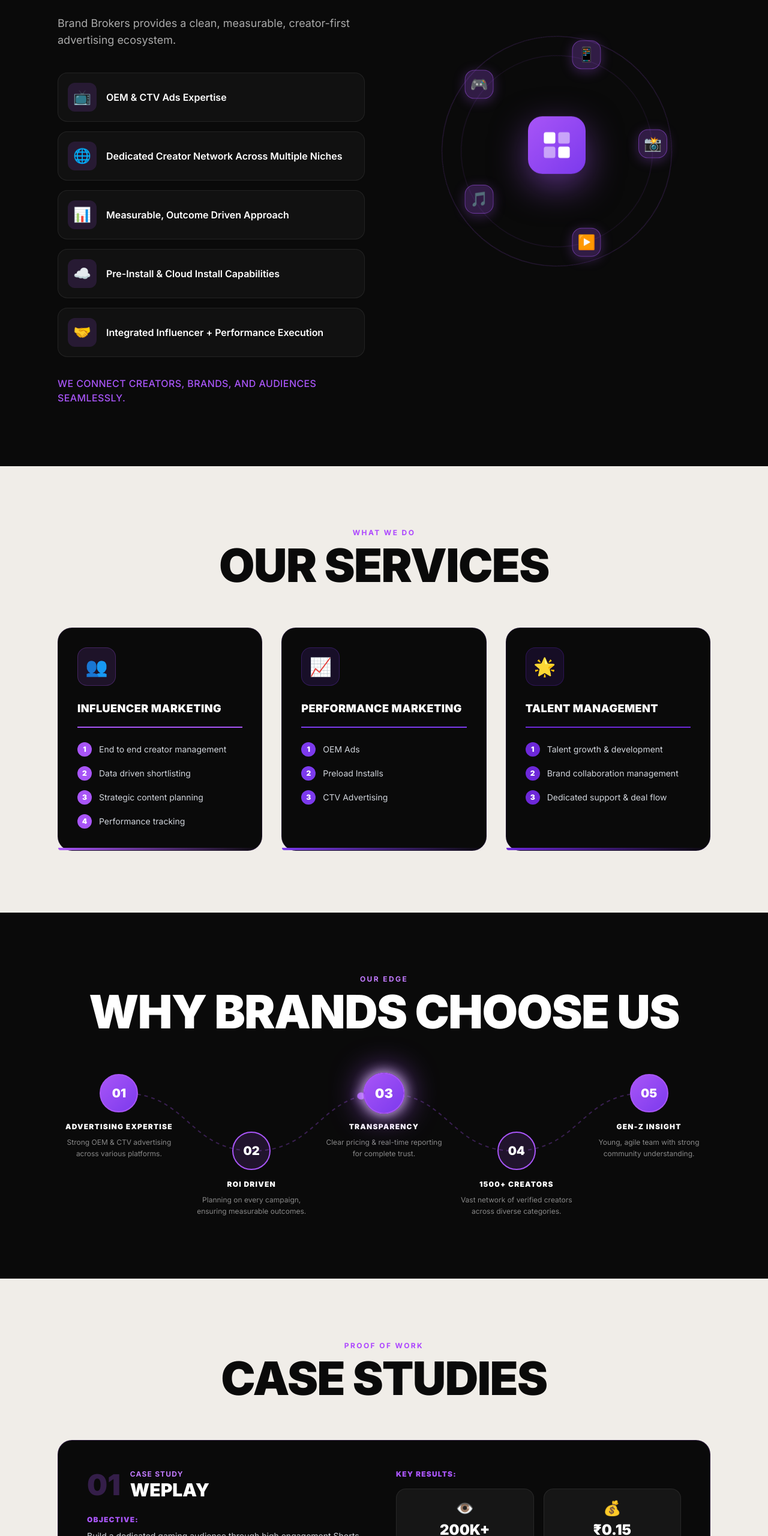
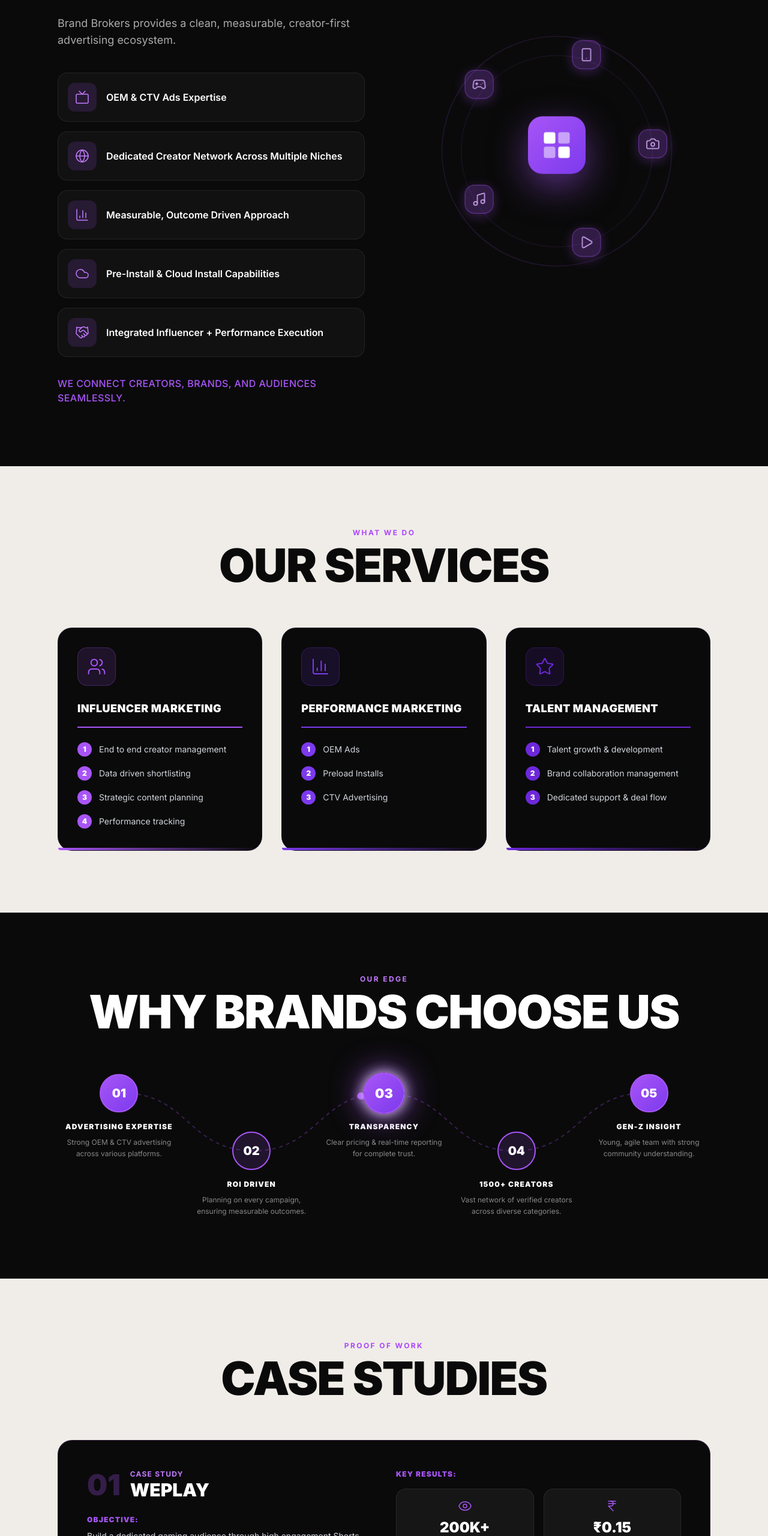
Before and after one commit to mjrajput04/brand-brokers, a Next.js app: page / in a window 1280 px wide. Shown: the part 1837-4397 px from the top of the page at 60% size. Built offline with nearby package versions, Linux system fonts and the light colour scheme.

Commit message:
Refactor components to use Lucide icons instead of emojis for better scalability and consistency

```diff
--- a/components/CaseStudies.tsx
+++ b/components/CaseStudies.tsx
@@ -1,4 +1,6 @@
 "use client";
+
+import { Eye, IndianRupee, ThumbsUp, Download, Star, Mic2 } from "lucide-react";
 
 const cases = [
   {
@@ -7,10 +9,10 @@ const cases = [
     strategy: "Activated top performing gaming channels with relatable short-form content to spark curiosity & maximize reach.",
     execution: ["Multiple creator led short videos", "Audience specific hooks focusing on gameplay experience", "Momentum based posting to maintain buzz"],
     stats: [
-      { value: "200K+", label: "Views", icon: "👁️" },
-      { value: "₹0.15", label: "CPV", icon: "💰" },
-      { value: "20K+", label: "Likes", icon: "👍" },
-      { value: "2K+", label: "Installs", icon: "📲" },
+      { value: "200K+", label: "Views", Icon: Eye },
+      { value: "₹0.15", label: "CPV", Icon: IndianRupee },
+      { value: "20K+", label: "Likes", Icon: ThumbsUp },
+      { value: "2K+", label: "Installs", Icon: Download },
     ],
   },
   {
@@ -19,9 +21,9 @@ const cases = [
     strategy: "Partnered with high-engagement gaming creators to drive credibility & showcase real in-game performance.",
     execution: ["Product-focused short videos & gameplay sequences", "Authentic creator opinions", "Barter collaboration to maximize ROI"],
     stats: [
-      { value: "3.6M+", label: "Views", icon: "👁️" },
-      { value: "200K+", label: "Likes", icon: "👍" },
-      { value: "4", label: "Influencers", icon: "🌟" },
+      { value: "3.6M+", label: "Views", Icon: Eye },
+      { value: "200K+", label: "Likes", Icon: ThumbsUp },
+      { value: "4", label: "Influencers", Icon: Star },
     ],
   },
   {
@@ -30,8 +32,8 @@ const cases = [
     strategy: "Used gaming creators to push Shorts, Reels, Stories, and community posts promoting the podcast.",
     execution: ["Community driven engagement", "Positioning the podcast as a 'must-watch' for gaming enthusiasts transitioning to Web3"],
     stats: [
-      { value: "1M+", label: "Views", icon: "👁️" },
-      { value: "100K+", label: "Podcast Views", icon: "🎙️" },
+      { value: "1M+", label: "Views", Icon: Eye },
+      { value: "100K+", label: "Podcast Views", Icon: Mic2 },
     ],
   },
 ];
@@ -81,7 +83,7 @@ export default function CaseStudies() {
                 <div className="grid grid-cols-2 gap-4">
                   {c.stats.map((s, j) => (
                     <div key={j} className="flex flex-col items-center p-4 rounded-2xl" style={{ background: "rgba(255,255,255,0.05)", border: "1px solid rgba(255,255,255,0.08)" }}>
-                      <span className="text-2xl mb-1">{s.icon}</span>
+                      <s.Icon className="w-6 h-6 mb-2" style={{ color: c.color }} strokeWidth={1.5} />
                       <span className="font-black text-white text-2xl">{s.value}</span>
                       <span className="text-xs mt-1" style={{ color: "#888" }}>{s.label}</span>
                     </div>
--- a/components/Clients.tsx
+++ b/components/Clients.tsx
@@ -1,10 +1,10 @@
 "use client";
 
 const clients = [
-  "🔥 Rooter", "🎮 Gamerji", "📱 Infinix", "📊 IQ Option",
-  "⚔️ Mobile Legends", "🏆 Rooter", "📺 WePlay", "🎯 Indus Battle Royale",
-  "💰 BigCash", "🌟 Samsung", "🎭 STAN", "🤖 MetaSpace",
-  "👑 Jackaroo King", "🎪 MS5",
+  "Rooter", "Gamerji", "Infinix", "IQ Option",
+  "Mobile Legends", "Rooter", "WePlay", "Indus Battle Royale",
+  "BigCash", "Samsung", "STAN", "MetaSpace",
+  "Jackaroo King", "MS5",
 ];
 
 const row2 = [...clients].reverse();
--- a/components/Contact.tsx
+++ b/components/Contact.tsx
@@ -1,5 +1,6 @@
 "use client";
 import { useState } from "react";
+import { Mail, Globe, ArrowRight } from "lucide-react";
 
 export default function Contact() {
   const [copied, setCopied] = useState(false);
@@ -27,7 +28,9 @@ export default function Contact() {
         <div className="grid md:grid-cols-2 gap-6 stagger max-w-2xl mx-auto">
           <div className="reveal card-hover group p-8 rounded-3xl cursor-pointer text-left" style={{ background: "rgba(255,255,255,0.04)", border: "1px solid rgba(168,85,247,0.2)" }} onClick={() => copy("founders@brandbrokers.in")}>
             <div className="flex items-center gap-4 mb-4">
-              <div className="w-12 h-12 rounded-2xl flex items-center justify-center text-2xl" style={{ background: "rgba(168,85,247,0.2)" }}>✉️</div>
+              <div className="w-12 h-12 rounded-2xl flex items-center justify-center" style={{ background: "rgba(168,85,247,0.2)" }}>
+                <Mail className="w-6 h-6 text-purple-400" strokeWidth={1.5} />
+              </div>
               <span className="text-purple-400 font-bold text-sm uppercase tracking-widest">Email</span>
             </div>
             <p className="text-white font-bold text-lg group-hover:text-purple-400 transition-colors">founders@brandbrokers.in</p>
@@ -36,7 +39,9 @@ export default function Contact() {
 
           <a href="https://brandbrokers.in" target="_blank" rel="noopener noreferrer" className="reveal card-hover group p-8 rounded-3xl text-left block" style={{ background: "rgba(255,255,255,0.04)", border: "1px solid rgba(168,85,247,0.2)" }}>
             <div className="flex items-center gap-4 mb-4">
-              <div className="w-12 h-12 rounded-2xl flex items-center justify-center text-2xl" style={{ background: "rgba(168,85,247,0.2)" }}>🌐</div>
+              <div className="w-12 h-12 rounded-2xl flex items-center justify-center" style={{ background: "rgba(168,85,247,0.2)" }}>
+                <Globe className="w-6 h-6 text-purple-400" strokeWidth={1.5} />
+              </div>
               <span className="text-purple-400 font-bold text-sm uppercase tracking-widest">Website</span>
             </div>
             <p className="text-white font-bold text-lg group-hover:text-purple-400 transition-colors">brandbrokers.in</p>
@@ -46,7 +51,7 @@ export default function Contact() {
 
         <div className="reveal mt-12 text-center">
           <a href="mailto:founders@brandbrokers.in" className="inline-flex items-center gap-3 px-10 py-5 rounded-full font-black text-white text-lg transition-all duration-300 hover:scale-105 hover:shadow-2xl" style={{ background: "linear-gradient(135deg, #a855f7, #7c3aed)", boxShadow: "0 8px 40px rgba(168,85,247,0.5)" }}>
-            Start a Campaign <span className="text-2xl">→</span>
+            Start a Campaign <ArrowRight className="w-6 h-6" />
           </a>
         </div>
 
--- a/components/OemCtv.tsx
+++ b/components/OemCtv.tsx
@@ -1,4 +1,6 @@
 "use client";
+
+import { Cloud } from "lucide-react";
 
 const partners = ["Mi", "POCO", "realme", "OPPO", "Infinix", "TECNO"];
 const stats = [
@@ -71,7 +73,9 @@ export default function OemCtv() {
             <p className="text-gray-300 leading-relaxed">A cloud managed distribution model where apps are pre installed at the factory or via cloud push before first device use, ensuring instant reach, zero CPI wastage, high visibility, and fraud free user acquisition.</p>
           </div>
           <div className="reveal-right flex justify-center">
-            <div className="w-32 h-32 rounded-3xl flex items-center justify-center text-6xl animate-float" style={{ background: "linear-gradient(135deg,#3b82f6,#1d4ed8)", boxShadow: "0 20px 60px rgba(59,130,246,0.4)" }}>☁️</div>
+            <div className="w-32 h-32 rounded-3xl flex items-center justify-center animate-float" style={{ background: "linear-gradient(135deg,#3b82f6,#1d4ed8)", boxShadow: "0 20px 60px rgba(59,130,246,0.4)" }}>
+              <Cloud className="w-16 h-16 text-white" strokeWidth={1.5} />
+            </div>
           </div>
         </div>
       </div>
--- a/components/Roster.tsx
+++ b/components/Roster.tsx
@@ -1,12 +1,14 @@
 "use client";
 
+import { Monitor, Sparkles, Gamepad2, Dumbbell, Utensils, Music } from "lucide-react";
+
 const creators = [
-  { handle: "@techwithalex", niche: "Tech & Gadgets", followers: "2.4M", emoji: "💻" },
-  { handle: "@lifewithsara", niche: "Lifestyle & Beauty", followers: "1.8M", emoji: "✨" },
-  { handle: "@gamingwithkai", niche: "Gaming & Esports", followers: "3.1M", emoji: "🎮" },
-  { handle: "@fitnessbyjordan", niche: "Health & Fitness", followers: "980K", emoji: "💪" },
-  { handle: "@foodiemaya", niche: "Food & Travel", followers: "1.2M", emoji: "🍜" },
-  { handle: "@musicbyryan", niche: "Music & Entertainment", followers: "2.7M", emoji: "🎵" },
+  { handle: "@techwithalex", niche: "Tech & Gadgets", followers: "2.4M", Icon: Monitor },
+  { handle: "@lifewithsara", niche: "Lifestyle & Beauty", followers: "1.8M", Icon: Sparkles },
+  { handle: "@gamingwithkai", niche: "Gaming & Esports", followers: "3.1M", Icon: Gamepad2 },
+  { handle: "@fitnessbyjordan", niche: "Health & Fitness", followers: "980K", Icon: Dumbbell },
+  { handle: "@foodiemaya", niche: "Food & Travel", followers: "1.2M", Icon: Utensils },
+  { handle: "@musicbyryan", niche: "Music & Entertainment", followers: "2.7M", Icon: Music },
 ];
 
 export default function Roster() {
@@ -30,10 +32,10 @@ export default function Roster() {
             >
               <div className="flex items-center gap-4 mb-4">
                 <div
-                  className="w-14 h-14 rounded-2xl flex items-center justify-center text-3xl flex-shrink-0"
+                  className="w-14 h-14 rounded-2xl flex items-center justify-center flex-shrink-0"
                   style={{ background: "rgba(168,85,247,0.15)" }}
                 >
-                  {c.emoji}
+                  <c.Icon className="w-7 h-7 text-purple-400" strokeWidth={1.5} />
                 </div>
                 <div>
                   <p className="font-black text-white text-sm tracking-wide">{c.handle}</p>
--- a/components/Services.tsx
+++ b/components/Services.tsx
@@ -1,20 +1,22 @@
 "use client";
+
+import { Users, BarChart3, Star } from "lucide-react";
 
 const services = [
   {
-    icon: "👥",
+    Icon: Users,
     title: "INFLUENCER MARKETING",
     items: ["End to end creator management", "Data driven shortlisting", "Strategic content planning", "Performance tracking"],
     color: "#a855f7",
   },
   {
-    icon: "📈",
+    Icon: BarChart3,
     title: "PERFORMANCE MARKETING",
     items: ["OEM Ads", "Preload Installs", "CTV Advertising"],
     color: "#7c3aed",
   },
   {
-    icon: "🌟",
+    Icon: Star,
     title: "TALENT MANAGEMENT",
     items: ["Talent growth & development", "Brand collaboration management", "Dedicated support & deal flow"],
     color: "#6d28d9",
@@ -52,10 +54,10 @@ export default function Services() {
               <div className="relative p-8 flex flex-col gap-6 flex-1">
                 {/* Icon */}
                 <div
-                  className="w-16 h-16 flex items-center justify-center text-3xl rounded-2xl flex-shrink-0"
+                  className="w-16 h-16 flex items-center justify-center rounded-2xl flex-shrink-0"
                   style={{ background: `${s.color}22`, border: `1px solid ${s.color}44` }}
                 >
-                  {s.icon}
+                  <s.Icon className="w-8 h-8" style={{ color: s.color }} strokeWidth={1.5} />
                 </div>
 
                 {/* Title */}
--- a/components/Team.tsx
+++ b/components/Team.tsx
@@ -1,9 +1,11 @@
 "use client";
 
+import { Rocket, BarChart, Handshake, Zap } from "lucide-react";
+
 const team = [
-  { name: "Rohit Chattopadhyay", role: "Co-Founder & CEO", emoji: "🚀", color: "#a855f7" },
-  { name: "Arkajyoti Majumdar", role: "Co-Founder & CMO", emoji: "📊", color: "#7c3aed" },
-  { name: "Sayak Daw", role: "Co-Founder & Head of Partnerships", emoji: "🤝", color: "#6d28d9" },
+  { name: "Rohit Chattopadhyay", role: "Co-Founder & CEO", Icon: Rocket, color: "#a855f7" },
+  { name: "Arkajyoti Majumdar", role: "Co-Founder & CMO", Icon: BarChart, color: "#7c3aed" },
+  { name: "Sayak Daw", role: "Co-Founder & Head of Partnerships", Icon: Handshake, color: "#6d28d9" },
 ];
 
 export default function Team() {
@@ -22,8 +24,8 @@ export default function Team() {
               <div className="absolute inset-0 opacity-0 group-hover:opacity-100 transition-opacity duration-500 rounded-3xl" style={{ background: `radial-gradient(circle at 50% 0%, ${member.color}22, transparent 70%)` }} />
 
               <div className="relative mb-6 flex justify-center">
-                <div className="w-24 h-24 rounded-full flex items-center justify-center text-4xl animate-float" style={{ background: `linear-gradient(135deg, ${member.color}33, ${member.color}11)`, border: `2px solid ${member.color}44`, animationDelay: `${i * 0.5}s` }}>
-                  {member.emoji}
+                <div className="w-24 h-24 rounded-full flex items-center justify-center animate-float" style={{ background: `linear-gradient(135deg, ${member.color}33, ${member.color}11)`, border: `2px solid ${member.color}44`, animationDelay: `${i * 0.5}s` }}>
+                  <member.Icon className="w-12 h-12" style={{ color: member.color }} strokeWidth={1.5} />
                 </div>
                 <div className="absolute inset-0 rounded-full" style={{ border: `1px solid ${member.color}`, animation: "pulse-ring 3s ease-out infinite", animationDelay: `${i * 0.5}s` }} />
               </div>
@@ -38,7 +40,7 @@ export default function Team() {
 
         <div className="reveal mt-12 text-center">
           <div className="inline-flex items-center gap-3 px-6 py-3 rounded-full" style={{ background: "rgba(168,85,247,0.1)", border: "1px solid rgba(168,85,247,0.3)" }}>
-            <span className="text-2xl">⚡</span>
+            <Zap className="w-6 h-6 text-purple-600" fill="currentColor" />
             <span className="font-bold text-purple-600">Young · Agile · Transparent · Performance-Led</span>
           </div>
         </div>
--- a/components/UGC.tsx
+++ b/components/UGC.tsx
@@ -1,4 +1,6 @@
 "use client";
+
+import { Clapperboard, TrendingUp } from "lucide-react";
 
 const offerings = [
   { title: "STRATEGIC SCRIPTING", desc: "Brand aligned messaging tailored to platform guidelines and audience preferences" },
@@ -21,13 +23,17 @@ export default function UGC() {
             <p className="text-gray-600 leading-relaxed">High performance, platform native video content designed to drive trust and conversions. We deliver end-to-end UGC creative production, from strategic concept to final asset.</p>
           </div>
           <div className="reveal-right flex justify-center">
-            <div className="w-40 h-40 rounded-3xl flex items-center justify-center text-7xl animate-float" style={{ background: "#0a0a0a", boxShadow: "0 30px 80px rgba(0,0,0,0.3)" }}>🎬</div>
+            <div className="w-40 h-40 rounded-3xl flex items-center justify-center animate-float" style={{ background: "#0a0a0a", boxShadow: "0 30px 80px rgba(0,0,0,0.3)" }}>
+              <Clapperboard className="w-20 h-20 text-purple-500" strokeWidth={1.5} />
+            </div>
           </div>
         </div>
 
         <div className="grid md:grid-cols-2 gap-16 items-center mb-20">
           <div className="reveal-left order-2 md:order-1 flex justify-center">
-            <div className="w-40 h-40 rounded-3xl flex items-center justify-center text-7xl animate-float" style={{ background: "linear-gradient(135deg,#3b82f6,#06b6d4)", boxShadow: "0 30px 80px rgba(59,130,246,0.3)", animationDelay: "1s" }}>📈</div>
+            <div className="w-40 h-40 rounded-3xl flex items-center justify-center animate-float" style={{ background: "linear-gradient(135deg,#3b82f6,#06b6d4)", boxShadow: "0 30px 80px rgba(59,130,246,0.3)", animationDelay: "1s" }}>
+              <TrendingUp className="w-20 h-20 text-white" strokeWidth={1.5} />
+            </div>
           </div>
           <div className="reveal-right order-1 md:order-2">
             <h2 className="section-heading">FROM CONCEPT TO CONVERSION</h2>
--- a/components/WhatWeBring.tsx
+++ b/components/WhatWeBring.tsx
@@ -1,19 +1,21 @@
 "use client";
 
+import { Camera, Play, Music, Gamepad2, Smartphone, Tv, Globe, BarChart3, Cloud, Handshake } from "lucide-react";
+
 const orbitingIcons = [
-  { emoji: "📸", angle: 0 },
-  { emoji: "▶️", angle: 72 },
-  { emoji: "🎵", angle: 144 },
-  { emoji: "🎮", angle: 216 },
-  { emoji: "📱", angle: 288 },
+  { Icon: Camera, angle: 0 },
+  { Icon: Play, angle: 72 },
+  { Icon: Music, angle: 144 },
+  { Icon: Gamepad2, angle: 216 },
+  { Icon: Smartphone, angle: 288 },
 ];
 
 const offerings = [
-  { icon: "📺", title: "OEM & CTV Ads Expertise" },
-  { icon: "🌐", title: "Dedicated Creator Network Across Multiple Niches" },
-  { icon: "📊", title: "Measurable, Outcome Driven Approach" },
-  { icon: "☁️", title: "Pre-Install & Cloud Install Capabilities" },
-  { icon: "🤝", title: "Integrated Influencer + Performance Execution" },
+  { Icon: Tv, title: "OEM & CTV Ads Expertise" },
+  { Icon: Globe, title: "Dedicated Creator Network Across Multiple Niches" },
+  { Icon: BarChart3, title: "Measurable, Outcome Driven Approach" },
+  { Icon: Cloud, title: "Pre-Install & Cloud Install Capabilities" },
+  { Icon: Handshake, title: "Integrated Influencer + Performance Execution" },
 ];
 
 export default function WhatWeBring() {
@@ -38,8 +40,8 @@ export default function WhatWeBring() {
                   className="reveal flex items-center gap-4 p-4 rounded-2xl border transition-all duration-300 hover:border-purple-500 hover:bg-purple-500/5 cursor-default"
                   style={{ borderColor: "rgba(255,255,255,0.08)", background: "rgba(255,255,255,0.03)" }}
                 >
-                  <div className="w-12 h-12 rounded-xl flex items-center justify-center text-2xl flex-shrink-0" style={{ background: "rgba(168,85,247,0.15)" }}>
-                    {o.icon}
+                  <div className="w-12 h-12 rounded-xl flex items-center justify-center flex-shrink-0" style={{ background: "rgba(168,85,247,0.15)" }}>
+                    <o.Icon className="w-6 h-6 text-purple-400" strokeWidth={1.5} />
                   </div>
                   <span className="font-semibold text-white">{o.title}</span>
                 </div>
@@ -70,7 +72,7 @@ export default function WhatWeBring() {
                 </div>
               </div>
 
-              {/* Orbiting emoji icons — outer div positions, inner div floats */}
+              {/* Orbiting icons — outer div positions, inner div floats */}
               {orbitingIcons.map((item, i) => {
                 const rad = (item.angle * Math.PI) / 180;
                 const radius = 160;
@@ -87,7 +89,7 @@ export default function WhatWeBring() {
                     }}
                   >
                     <div
-                      className="w-12 h-12 rounded-2xl flex items-center justify-center text-2xl"
+                      className="w-12 h-12 rounded-2xl flex items-center justify-center"
                       style={{
                         background: "rgba(168,85,247,0.25)",
                         border: "1px solid rgba(168,85,247,0.5)",
@@ -96,7 +98,7 @@ export default function WhatWeBring() {
                         animationDelay: `${Math.round(i * 0.3 * 10) / 10}s`,
                       }}
                     >
-                      {item.emoji}
+                      <item.Icon className="w-6 h-6 text-purple-300" strokeWidth={1.5} />
                     </div>
                   </div>
                 );
```
